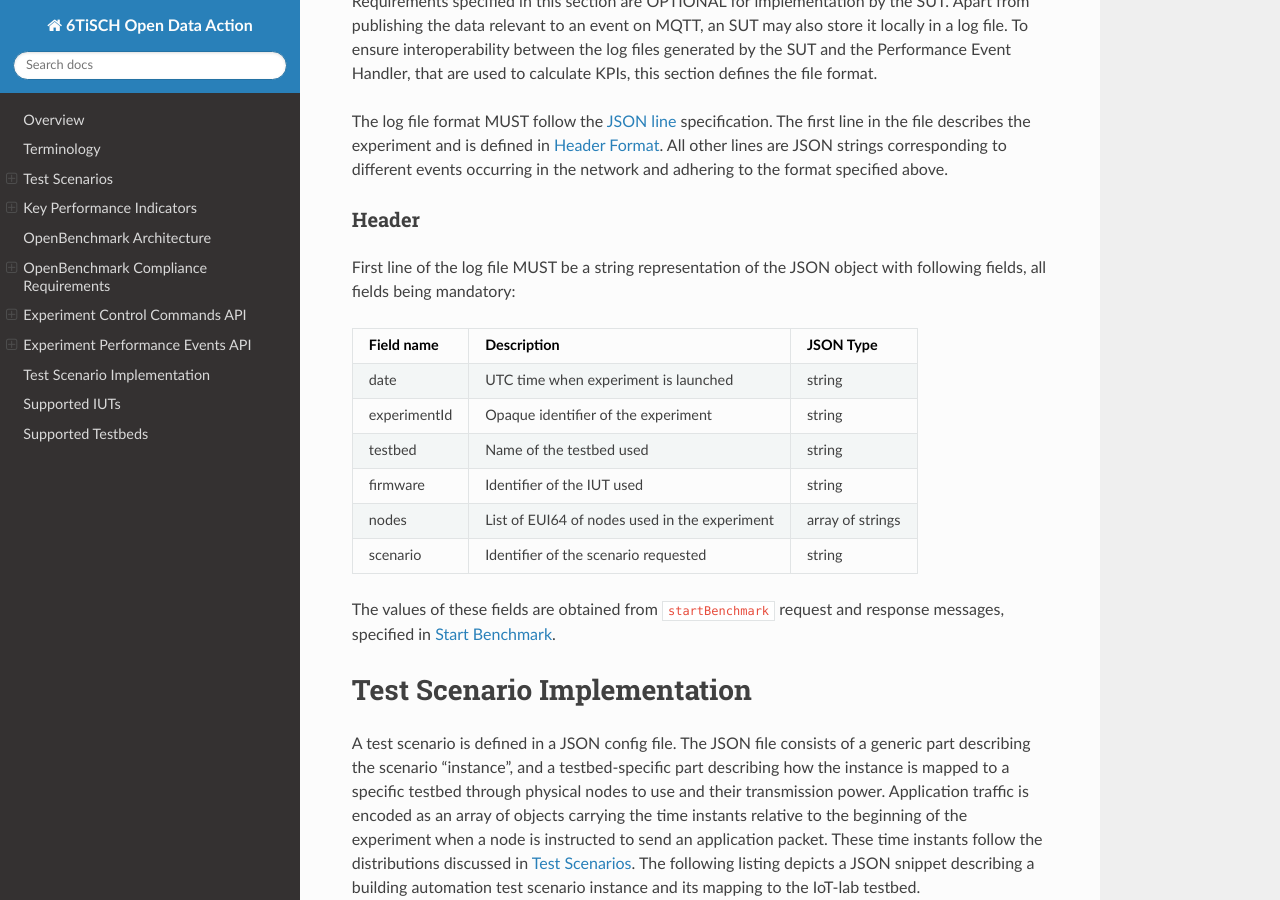
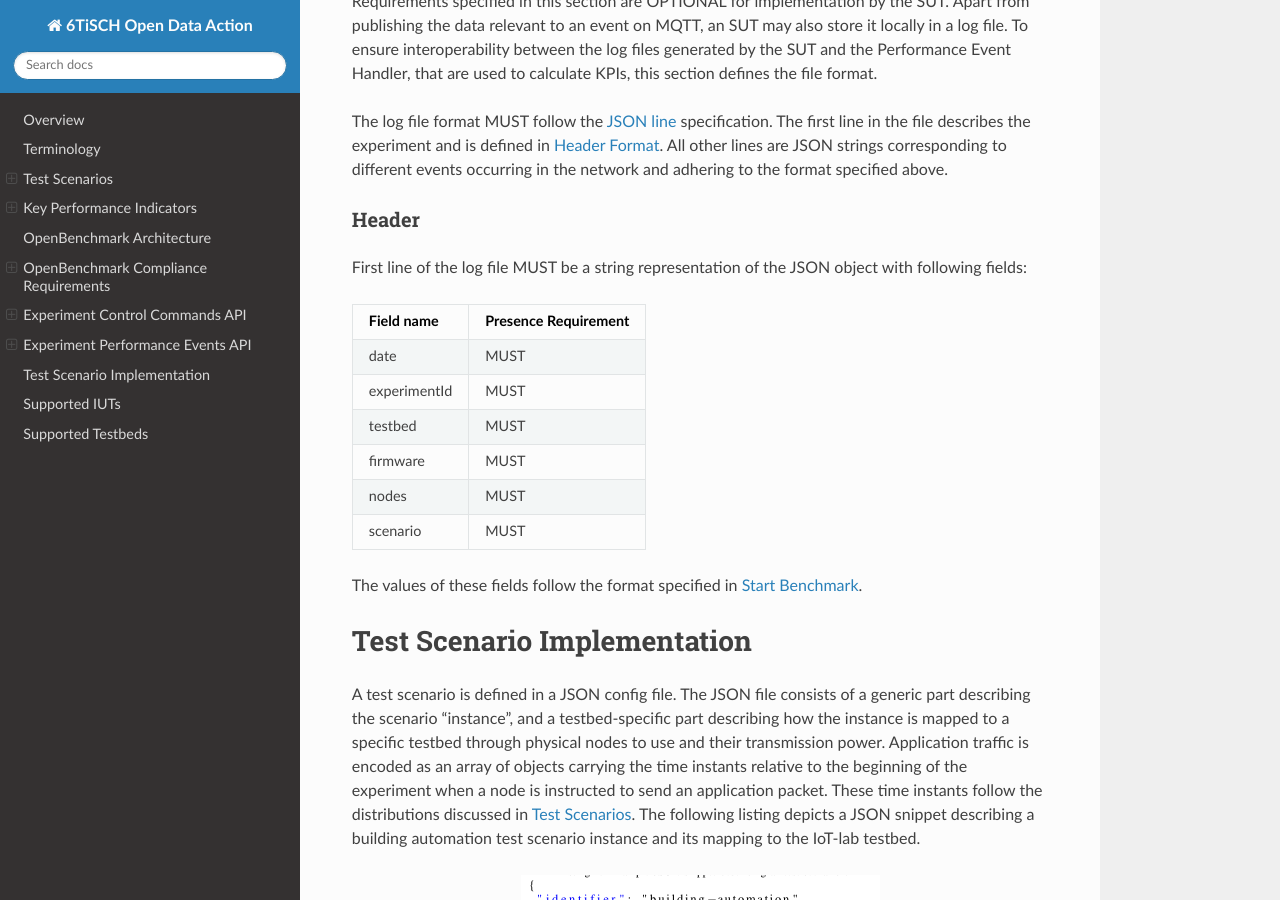
Before and after one commit to openwsn-berkeley/openbenchmark, a Sphinx documentation site: the page built from docs/source/index.md, in a window 1280 px wide and 900 px high, scrolled down 20380 px. Built offline with Sphinx 7.4.7 and the Read the Docs theme 2.0.0, drawn with Linux system fonts in a browser that asks for light colours; some of the changed text lies outside the part shown.

Commit message:
Issue #3: Fine tuning.

````diff
--- a/docs/source/index.md
+++ b/docs/source/index.md
@@ -314,8 +314,8 @@ Implementation Under Test (IUT) communicates with the OpenBenchmark platform thr
 
 Specification                                                              | Requirement Level
 -------------------------------------------------------------------------- | -----------------
-[Experiment Control Commands API](#experiment-control-commands-api)                |        MUST
-[Experiment Performance Events API](#experiment-performance-events-api)            |        MUST
+[Experiment Control Commands API](#experiment-control-commands-api)        |        MUST
+[Experiment Performance Events API](#experiment-performance-events-api)    |        MUST
 
 <!-- - - - - - - - - - - - - - - - - - - - - - - - - - - - - - - - - - - -  -->
 
@@ -329,7 +329,7 @@ Specification                                                              | Req
 
 # Experiment Control Commands API
 
-`API version: 0.0.1`
+`API version: "0.0.1"`
 
 This section lists the commands that MUST be handled by the SUT, as well as the behavior of the SUT when the Agent is first initialized.
 Commands are carried over MQTT in a request-response fashion.
@@ -356,12 +356,12 @@ Payload of the request MUST be a JSON object with following fields:
 
 Field name   | Description                                   | JSON Type
 ------------ | --------------------------------------------- | -------
-api_version  | Set to `0.0.1` string                         | string
+api_version  | Set to implemented API version                | string
 token        | Random token used to match the response       | string
 date         | RFC2822 time when experiment is launched      | string
-firmware     | Identifier of the IUT used                    | string
-testbed      | Name of the testbed used                      | string
-nodes        | List of EUI64 of nodes used in the experiment | JSON object
+firmware     | [IUT identifier](#supported-iuts), with a custom suffix | string
+testbed      | [Testbed identifier](#supported-testbeds)     | string
+nodes        | Map of testbed hosts and nodes' EUI64 address | object
 scenario     | Identifier of the scenario requested          | string
 
 ```
@@ -884,18 +884,18 @@ All other lines are JSON strings corresponding to different events occurring in
 
 ### Header
 
-First line of the log file MUST be a string representation of the JSON object with following fields, all fields being mandatory:
+First line of the log file MUST be a string representation of the JSON object with following fields:
 
-Field name   | Description                                                        | JSON Type
------------- | ------------------------------------------------------------------ | -------
-date         | UTC time when experiment is launched                               | string
-experimentId | Opaque identifier of the experiment                                | string
-testbed      | Name of the testbed used                                           | string
-firmware     | Identifier of the IUT used                                         | string
-nodes        | List of EUI64 of nodes used in the experiment                      | array of strings
-scenario     | Identifier of the scenario requested                               | string
+Field name   | Presence Requirement
+------------ | ---------------------
+date         | MUST
+experimentId | MUST
+testbed      | MUST
+firmware     | MUST
+nodes        | MUST
+scenario     | MUST
 
-The values of these fields are obtained from `startBenchmark` request and response messages, specified in [Start Benchmark](#start-benchmark).
+The values of these fields follow the format specified in [Start Benchmark](#start-benchmark).
 
 <!-- ====================================================================== -->
 
````
